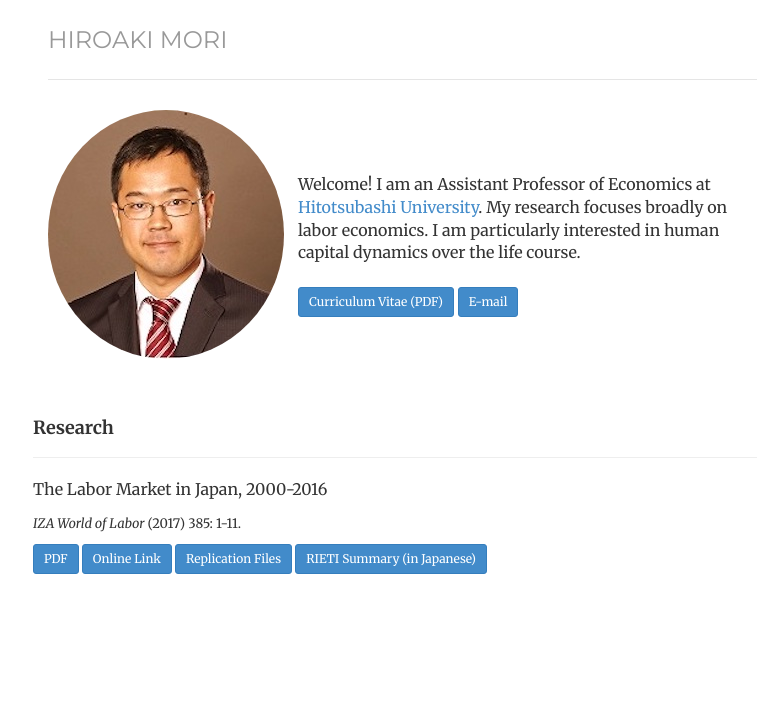
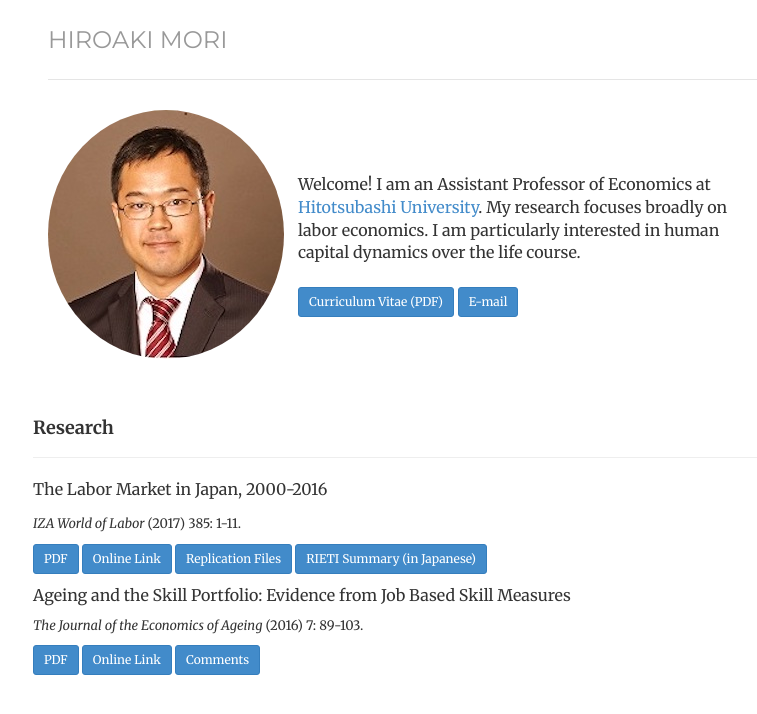
Before and after one commit to morihiroaki/morihiroaki.github.io, a Jekyll site: the page built from index.html, in a window 1280 px wide. Shown: the top 714 px of the page, without its empty margins (232-989 px from the left). Built offline with Jekyll 4.4.1, drawn with Linux system fonts in a browser that asks for light colours.

Commit message:
Update index.html

```diff
--- a/index.html
+++ b/index.html
@@ -39,4 +39,10 @@ description:
   <a href="./files/WoL_final.zip" class="btn btn-primary btn-sm" target="_blank" role="button">Replication Files</a>
   <a href="http://www.rieti.go.jp/jp/special/from-iza/008.html" target="_blank" class="btn btn-primary btn-sm" role="button">RIETI Summary (in Japanese)</a></p>
 
+    <p><font size="3">Ageing and the Skill Portfolio: Evidence from Job Based Skill Measures</font></p>
+  <p><font size="2"><i>The Journal of the Economics of Ageing</i> (2016) 7: 89-103. </p>
+  <p><a href="./files/Bowlus_Mori_Robinson_2016_JEA.pdf" target="_blank" class="btn btn-primary btn-sm" role="button">PDF</a>
+  <a href="http://www.sciencedirect.com/science/article/pii/S2212828X16000049" target="_blank" class="btn btn-primary btn-sm" role="button">Online Link</a>
+  <a href="http://www.sciencedirect.com/science/article/pii/S2212828X16300135" target="_blank" class="btn btn-primary btn-sm" role="button">Comments</a></p>
+
  </div>
```
